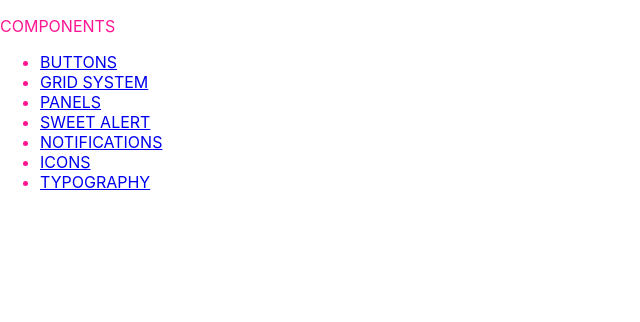
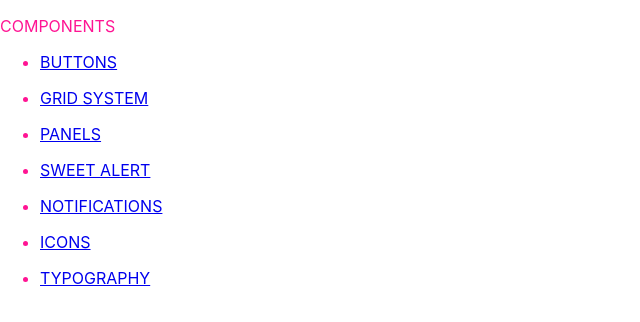
Before and after one commit to camha91/black-dashboard, a React (Create React App) app: page / in a window 1280 px wide. Shown: the top 322 px of the page, without its empty margins (0-640 px from the left). Built offline with nearby package versions, Linux system fonts and the light colour scheme.

Commit message:
create routes to each components

```diff
--- a/package.json
+++ b/package.json
@@ -7,6 +7,7 @@
     "@testing-library/react": "^11.1.0",
     "@testing-library/user-event": "^12.1.10",
     "bootstrap": "^4.6.0",
+    "classnames": "^2.2.6",
     "node-sass": "^5.0.0",
     "react": "^17.0.1",
     "react-dom": "^17.0.1",
--- a/src/App.js
+++ b/src/App.js
@@ -1,18 +1,25 @@
 import { Route, Switch } from "react-router-dom";
 import "./App.scss";
 import Sidebar from "./components/Sidebar";
+import Buttons from "./views/components/Buttons";
+import GridSystem from "./views/components/GridSystem";
+import Icons from "./views/components/Icons";
+import Notifications from "./views/components/Notifications";
+import Panels from "./views/components/Panels";
+import SweetAlert from "./views/components/SweetAlert";
+import Typography from "./views/components/Typography";
 
 function App() {
   return (
     <div className="app">
       <Switch>
-        {/* <Route path="/buttons" component={Buttons} />
+        <Route path="/buttons" component={Buttons} />
         <Route path="/grid-system" component={GridSystem} />
         <Route path="/panels" component={Panels} />
         <Route path="/sweet-alert" component={SweetAlert} />
         <Route path="/notifications" component={Notifications} />
         <Route path="/icons" component={Icons} />
-        <Route path="/typography" component={Typography} /> */}
+        <Route path="/typography" component={Typography} />
 
         <Route path="/" component={Sidebar} />
       </Switch>
--- a/src/components/Sidebar/index.jsx
+++ b/src/components/Sidebar/index.jsx
@@ -1,33 +1,87 @@
 import React from "react";
-import { Nav, NavItem, NavLink } from "reactstrap";
+import { Nav, Button } from "reactstrap";
+import { NavLink } from "react-router-dom";
+
+// const Sidebar = (props) => {
+//   return (
+//     <div className="sidebar">
+//       <p>COMPONENTS</p>
+//       <Nav vertical>
+//         <li>
+//           {/* <NavLink to="/buttons">
+//             <Button>BUTTONS</Button>
+//           </NavLink> */}
+//           <a href="/buttons">
+//             // <p>BUTTONS</p>
+//             //{" "}
+//           </a>
+//         </li>
+//         {/* <li>
+//           <NavLink href="#">GRID SYSTEM</NavLink>
+//         </li>
+//         <li>
+//           <NavLink href="#">PANELS</NavLink>
+//         </li>
+//         <li>
+//           <NavLink href="#">SWEET ALERT</NavLink>
+//         </li>
+//         <li>
+//           <NavLink href="#">NOTIFICATIONS</NavLink>
+//         </li>
+//         <li>
+//           <NavLink href="#">ICONS</NavLink>
+//         </li>
+//         <li>
+//           <NavLink href="#">TYPOGRAPHY</NavLink>
+//         </li> */}
+//       </Nav>
+//     </div>
+//   );
+// };
 
 const Sidebar = (props) => {
   return (
     <div className="sidebar">
-      <p>COMPONENTS</p>
-      <Nav vertical>
-        <NavItem>
-          <NavLink href="#">BUTTONS</NavLink>
-        </NavItem>
-        <NavItem>
-          <NavLink href="#">GRID SYSTEM</NavLink>
-        </NavItem>
-        <NavItem>
-          <NavLink href="#">PANELS</NavLink>
-        </NavItem>
-        <NavItem>
-          <NavLink href="#">SWEET ALERT</NavLink>
-        </NavItem>
-        <NavItem>
-          <NavLink href="#">NOTIFICATIONS</NavLink>
-        </NavItem>
-        <NavItem>
-          <NavLink href="#">ICONS</NavLink>
-        </NavItem>
-        <NavItem>
-          <NavLink href="#">TYPOGRAPHY</NavLink>
-        </NavItem>
-      </Nav>
+      <div className="sidebar-wrapper">
+        <p>COMPONENTS</p>
+        <Nav vertical>
+          <li>
+            <a href="/buttons">
+              <p>BUTTONS</p>
+            </a>
+          </li>
+          <li>
+            <a href="/grid-system">
+              <p>GRID SYSTEM</p>
+            </a>
+          </li>
+          <li>
+            <a href="/panels">
+              <p>PANELS</p>
+            </a>
+          </li>
+          <li>
+            <a href="/sweet-alert">
+              <p>SWEET ALERT</p>
+            </a>
+          </li>
+          <li>
+            <a href="/notifications">
+              <p>NOTIFICATIONS</p>
+            </a>
+          </li>
+          <li>
+            <a href="/icons">
+              <p>ICONS</p>
+            </a>
+          </li>
+          <li>
+            <a href="/typography">
+              <p>TYPOGRAPHY</p>
+            </a>
+          </li>
+        </Nav>
+      </div>
     </div>
   );
 };
--- /dev/null
+++ b/src/views/components/Buttons.jsx
@@ -0,0 +1,14 @@
+import React from "react";
+import PropTypes from "prop-types";
+
+Buttons.propTypes = {};
+
+function Buttons(props) {
+  return (
+    <div>
+      <h1>BUTTONS PAGE</h1>
+    </div>
+  );
+}
+
+export default Buttons;
--- /dev/null
+++ b/src/views/components/GridSystem.jsx
@@ -0,0 +1,14 @@
+import React from "react";
+import PropTypes from "prop-types";
+
+GridSystem.propTypes = {};
+
+function GridSystem(props) {
+  return (
+    <div>
+      <h1>GridSystem PAGE</h1>
+    </div>
+  );
+}
+
+export default GridSystem;
--- /dev/null
+++ b/src/views/components/Icons.jsx
@@ -0,0 +1,14 @@
+import React from "react";
+import PropTypes from "prop-types";
+
+Icons.propTypes = {};
+
+function Icons(props) {
+  return (
+    <div>
+      <h1>Icons PAGE</h1>
+    </div>
+  );
+}
+
+export default Icons;
--- /dev/null
+++ b/src/views/components/Notifications.jsx
@@ -0,0 +1,14 @@
+import React from "react";
+import PropTypes from "prop-types";
+
+Notifications.propTypes = {};
+
+function Notifications(props) {
+  return (
+    <div>
+      <h1>Notifications PAGE</h1>
+    </div>
+  );
+}
+
+export default Notifications;
--- /dev/null
+++ b/src/views/components/Panels.jsx
@@ -0,0 +1,14 @@
+import React from "react";
+import PropTypes from "prop-types";
+
+Panels.propTypes = {};
+
+function Panels(props) {
+  return (
+    <div>
+      <h1>Panels PAGE</h1>
+    </div>
+  );
+}
+
+export default Panels;
--- /dev/null
+++ b/src/views/components/SweetAlert.jsx
@@ -0,0 +1,14 @@
+import React from "react";
+import PropTypes from "prop-types";
+
+SweetAlert.propTypes = {};
+
+function SweetAlert(props) {
+  return (
+    <div>
+      <h1>SweetAlert PAGE</h1>
+    </div>
+  );
+}
+
+export default SweetAlert;
--- /dev/null
+++ b/src/views/components/Typography.jsx
@@ -0,0 +1,14 @@
+import React from "react";
+import PropTypes from "prop-types";
+
+Typography.propTypes = {};
+
+function Typography(props) {
+  return (
+    <div>
+      <h1>Typography PAGE</h1>
+    </div>
+  );
+}
+
+export default Typography;
```
Also changed, not shown: src/playgrounds/sidebar.jsx (added, +21 -0 lines), 1 other file (tests, documents, lock files or other folders).
